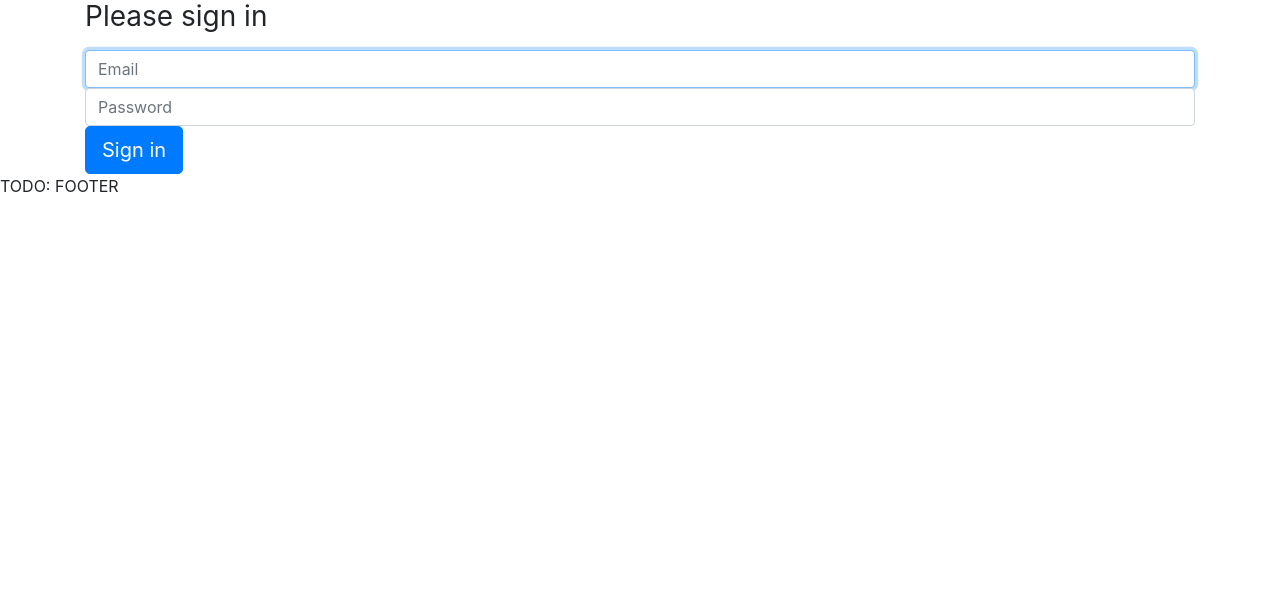
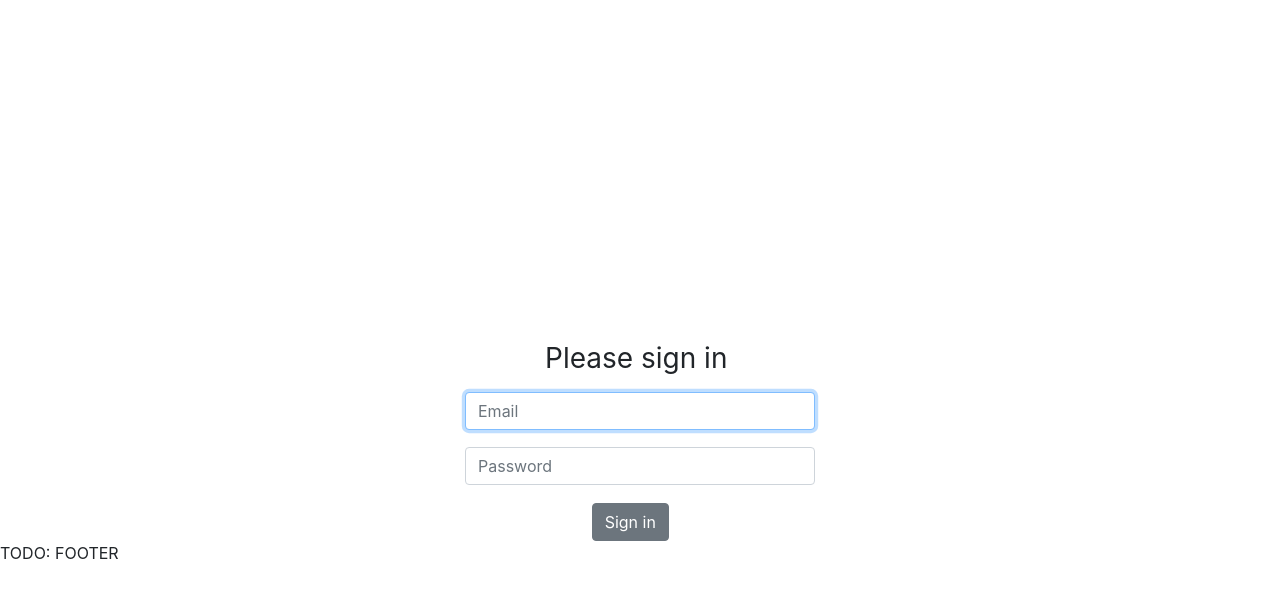
Before and after one commit to Kallie1337/php-project-eni, a Symfony app: template php-projet-sortie/templates/account/login.html.twig in a window 1280 px wide. Shown: the part 24-622 px from the top of the page. Run offline with Twig, Linux system fonts and the light colour scheme; the template is opened without the code that fills it, so the values that code supplies are empty; some libraries are stand-ins or nearby versions.

Commit message:
Login fini

```diff
--- a/php-projet-sortie/public/css/main.css
+++ b/php-projet-sortie/public/css/main.css
@@ -0,0 +1,6 @@
+#div_top_login{
+    padding-top: 30%;
+}
+.account{
+    padding-top: 5%;
+}
--- a/php-projet-sortie/src/Controller/SecurityController.php
+++ b/php-projet-sortie/src/Controller/SecurityController.php
@@ -19,6 +19,6 @@ class SecurityController extends Controller
         // last username entered by the user
         $lastUsername = $authenticationUtils->getLastUsername();
 
-        return $this->render('security/login.html.twig', ['last_username' => $lastUsername, 'error' => $error]);
+        return $this->render('account/login.html.twig', ['last_username' => $lastUsername, 'error' => $error]);
     }
 }
--- a/php-projet-sortie/templates/account/login.html.twig
+++ b/php-projet-sortie/templates/account/login.html.twig
@@ -1,19 +1,25 @@
 {% extends 'base.html.twig' %}
 
-{% block title %}Log in!{% endblock %}
+{% block title %}{{ parent() }} - Log in!{% endblock %}
 
 {% block body %}
+    <div class="row">
+        <div id="div_top_login" class="offset-md-4 col-md-4">
             <form method="post">
                 {% if error %}
                     <div class="alert alert-danger">{{ error.messageKey|trans(error.messageData, 'security') }}</div>
                 {% endif %}
-
+                <div class="row">
+                    <div class="offset-md-3">
                         <h1 class="h3 mb-3 font-weight-normal">Please sign in</h1>
+                    </div>
+                </div>
                 <label for="inputEmail" class="sr-only">Email</label>
                 <input type="email" value="{{ last_username }}" name="email" id="inputEmail" class="form-control" placeholder="Email" required autofocus>
+                <div class="account">
                 <label for="inputPassword" class="sr-only">Password</label>
                 <input type="password" name="password" id="inputPassword" class="form-control" placeholder="Password" required>
-
+                </div>
                 <input type="hidden" name="_csrf_token"
                        value="{{ csrf_token('authenticate') }}"
                 >
@@ -28,9 +34,14 @@
                         </label>
                     </div>
                 #}
-
-    <button class="btn btn-lg btn-primary" type="submit">
+                <div class="row account">
+                    <div class="offset-md-4 col-md-4">
+                        <button class="btn btn-md btn-secondary" type="submit">
                             Sign in
                         </button>
+                    </div>
+                </div>
             </form>
+        </div>
+    </div>
 {% endblock %}
```
Lines whose indentation alone changed are shown as unchanged.
